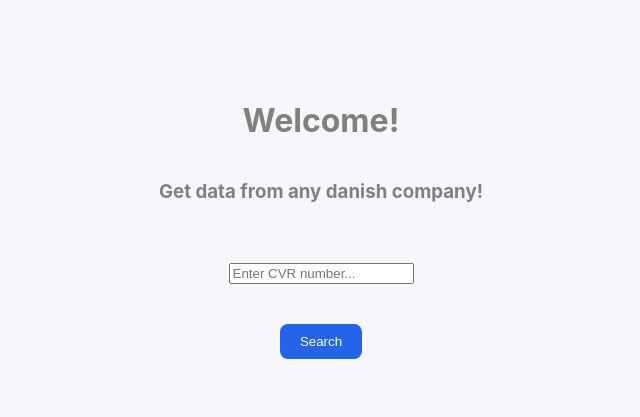
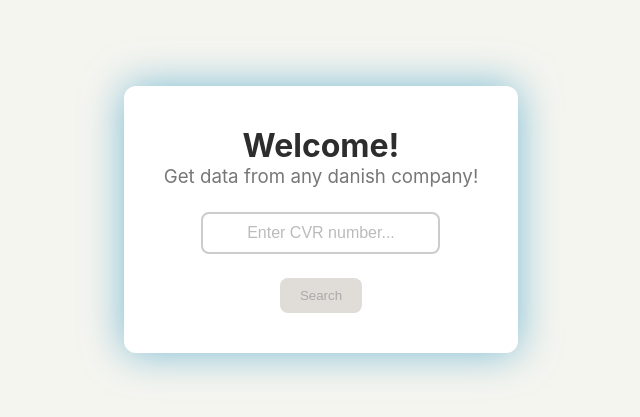
Before and after one commit to JakobPrimdal/CVRLookUpApp-Frontend2React, a React (Vite) app: page / in a window 1280 px wide. Shown: the part 189-606 px from the top of the page, without its empty margins (319-959 px from the left). Built offline with nearby package versions, Linux system fonts and the light colour scheme.

Commit message:
Implemented regex against XSS + Refactor: Styling

```diff
--- a/src/components/CvrSearch.jsx
+++ b/src/components/CvrSearch.jsx
@@ -10,16 +10,27 @@ export default function CvrSearch() {
         navigate(`/result/${cvr}`);
     }
 
+    function handleChange(e) {
+        const value = e.target.value.replace(/\D/g, "").slice(0,8);
+        setCvr(value);
+    }
+
     return (
         <>
         <div className="search-container">
             <input
+            type="tel"
+            inputMode="numeric"
+            maxLength={8}
             value={cvr}
-            onChange={(e) => setCvr(e.target.value)}
+            onChange={handleChange}
             placeholder="Enter CVR number..."
             />
         </div>
-        <button onClick={handleSearch}>Search</button>
+        <button
+            onClick={handleSearch}
+            disabled={cvr.length !== 8}
+        >Search</button>
         </>
     );
 }
--- a/src/index.css
+++ b/src/index.css
@@ -1,16 +1,41 @@
-.body {
-  background-color: #f5f7fa;
+html, body, #root{
+  background-color: #f5f5f0;
   font-family: 'Inter', sans-serif;
+  overflow: hidden;
+  height: 100vh;
+  max-height: 100vh;
 }
 
 .home {
-  overflow: hidden;
   min-height: 100vh;
   display: flex;
   flex-direction: column;
   justify-content: center;
   gap: 40px;
   align-items: center;
+}
+
+.card {
+    background-color: white;
+    border-radius: 12px;
+    padding: 40px;
+    box-shadow: 0 0 40px rgba(2, 131, 186, 0.5);
+    display: flex;
+    flex-direction: column;
+    align-items: center;
+    gap: 24px;
+}
+
+.card h1 {
+    color: #2d2d2d;
+    font-size: 2rem;
+    margin: 0;
+}
+
+.card h3 {
+    color: #777;
+    font-weight: 400;
+    margin: 0;
 }
 
 .home-text {
@@ -37,11 +62,39 @@
 
 }
 
+input {
+    border: 2px solid #ccc;
+    border-radius: 8px;
+    padding: 10px 14px;
+    font-size: 16px;
+    outline: none;
+    transition: border-color 0.2s;
+    text-align: center;
+}
+
+input::placeholder {
+    color: #bbb;
+}
+
+input:focus {
+    border-color: #00b4c8;
+}
+
 button {
-  background-color: #2563eb;
+  background-color: #00b4c8;
   color: white;
   border-radius: 8px;
   padding: 10px 20px;
   border: none;
   cursor: pointer;
 }
+
+button:hover:not(:disabled) {
+    background-color: #009aad;
+}
+
+button:disabled {
+    background-color: #e0ddd8;
+    color: #aaa;
+    cursor: not-allowed;
+}
--- a/src/pages/Home.jsx
+++ b/src/pages/Home.jsx
@@ -1,13 +1,24 @@
+import { useEffect } from "react";
 import CvrSearch from '../components/CvrSearch'
 
 export default function Home() {
+    useEffect(() => {
+    document.body.style.overflow = "hidden";
+
+    return () => {
+      document.body.style.overflow = "auto";
+    };
+  }, []);
+
     return (
         <div className='home'>
-            <div className='home-text'>
-                <h1>Welcome!</h1>
-                <h3>Get data from any danish company!</h3>
+            <div className="card">
+                <div className='home-text'>
+                    <h1>Welcome!</h1>
+                    <h3>Get data from any danish company!</h3>
+                </div>
+                <CvrSearch />
             </div>
-            <CvrSearch />
         </div>
     );
 }
--- a/src/services/CvrService.js
+++ b/src/services/CvrService.js
@@ -1,6 +1,7 @@
 export async function fetchCvr(cvrNumber) {
     const response = await fetch(
-  `${import.meta.env.VITE_API_URL}/company/${cvrNumber}`
+  //`${import.meta.env.VITE_API_URL}/company/${cvrNumber}`
+    //    `http://localhost:8080/api/company/${cvrNumber}`
     );
 
     if (!response.ok) {
```
